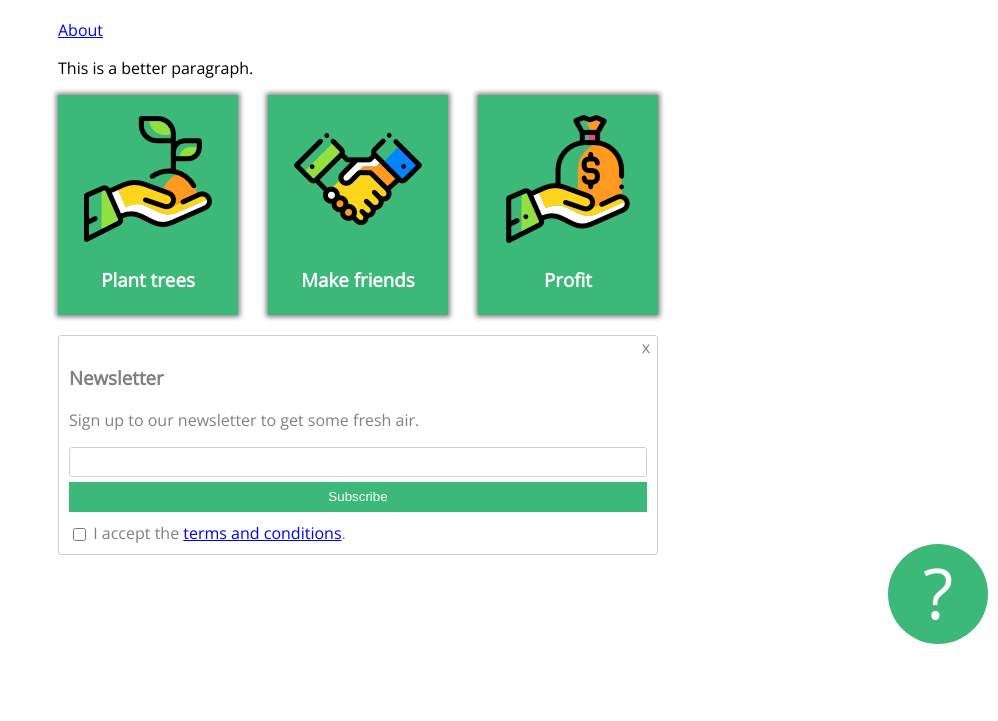
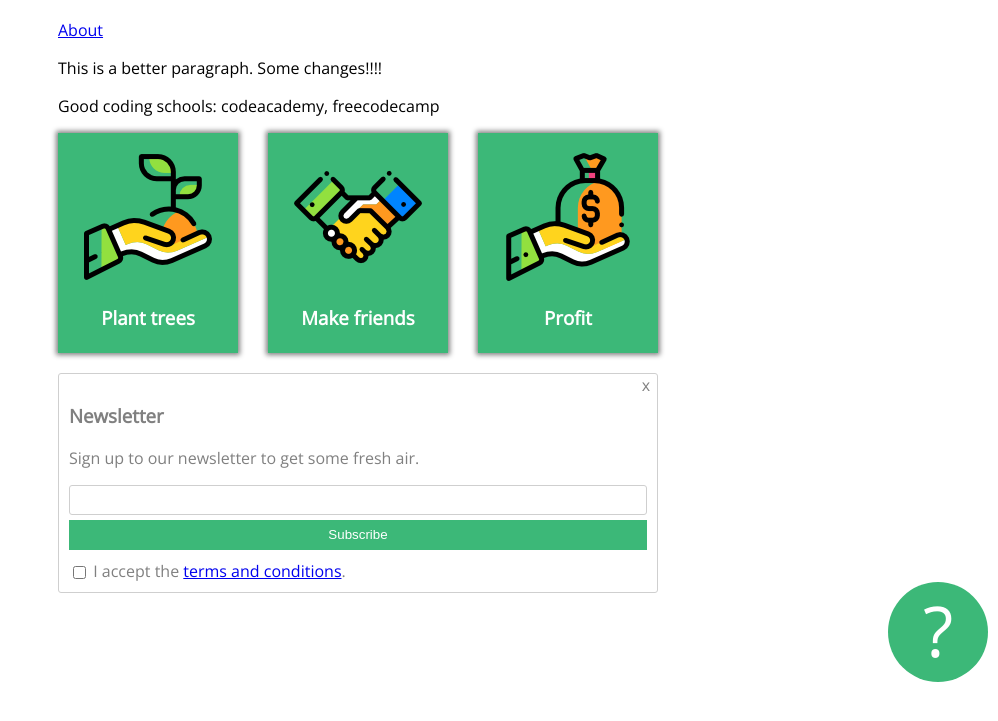
Before and after one commit to KrumpliBoszorka/krumpliboszorka.github.io, a plain HTML site: page index.html in a window 1280 px wide. Shown: the part 67-788 px from the top of the page, without its empty margins (282-1280 px from the left). Drawn offline with nearby package versions, Linux system fonts and the light colour scheme.

Commit message:
Update index.html

```diff
--- a/index.html
+++ b/index.html
@@ -10,7 +10,8 @@
 <div class="container">
   <h1>Awsome landing page :))</h1>
   <a href="about.html">About</a>
-  <p>This is a better paragraph.</p>
+  <p>This is a better paragraph. Some changes!!!!</p>
+  <p>Good coding schools: codeacademy, freecodecamp</p>
 
   <div class="cardholder">
     <div class="card">
```
